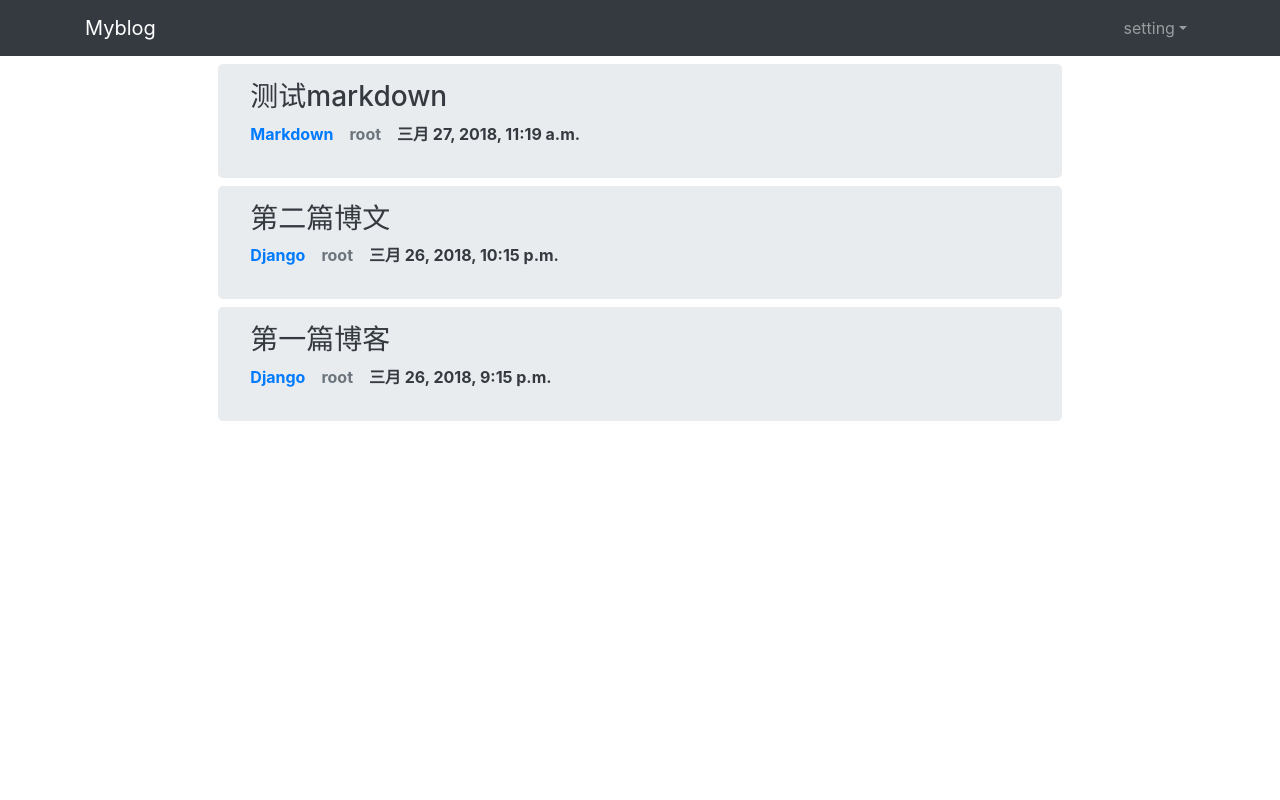
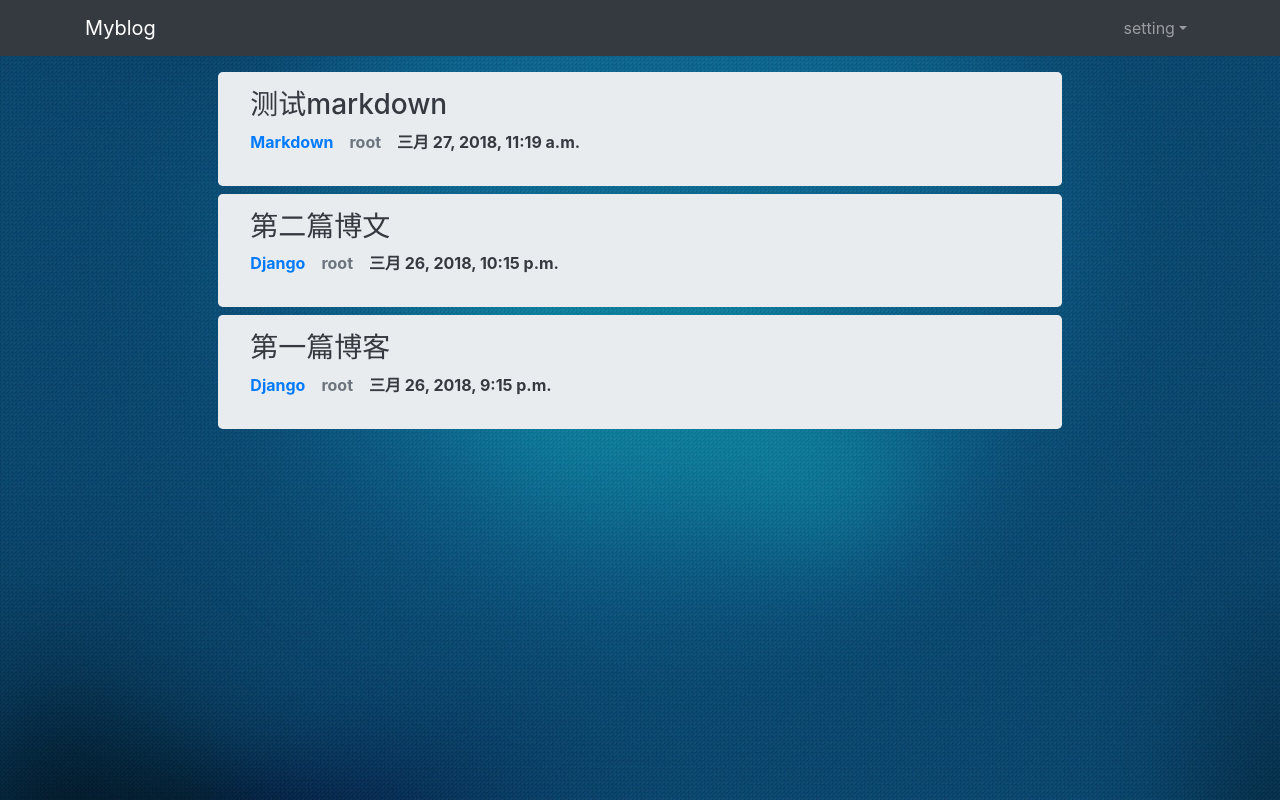
Before and after one commit to heyefu19920626/myBlog, a Django app: page / in a window 1280 px wide. Run offline with Django 3.2, Linux system fonts and the light colour scheme; data comes from the database, SQL or seed files in the repository; some libraries are stand-ins or nearby versions.

Commit message:
set body margin-bottom remove bottom blank

```diff
--- a/blog/static/css/index.css
+++ b/blog/static/css/index.css
@@ -1,3 +1,23 @@
+html,body{
+    /*box-sizing: border-box;*/
+    min-height: 100%;
+    width: 100%
+    height: 100%;
+    margin: 0;
+    padding: 0;
+}
+body{
+    background: url("../img/bg-1.jpg") no-repeat;
+    background-size: 100% 100%;
+    margin-bottom: 35px;
+    /*height: 100%;*/
+    /*background-position: 100% 100%;*/
+    background-attachment: scroll;
+    overflow-x: hidden;
+}
+main{
+    margin-top: 4rem;
+}
 .a-text{
     color: #343a40;
 }
--- a/blog/templates/blog/base.html
+++ b/blog/templates/blog/base.html
@@ -2,23 +2,25 @@
 {% load static %}
 
 <!doctype html>
-<html lang="zh-cn">
+<html lang="en">
     <head>
         <meta charset="UTF-8">
         <meta http-equiv="X-UA-Compatible" content="IE=edge">
-        <meta name="viewport" content="width=device-width,initial-scale=1">
+        <meta name="viewport" content="width=device-width,initial-scale=1,shrink-to-fit=no">
         <meta name="keywords" content="何野夫,个人博客,Django,python,bootstrap">
         <meta name="description" content="何野夫的个人博客,使用Django2.0.3+Python3.6.3+Bootstrap4编写">
         <title>何野夫</title>
         <link rel="stylesheet" href="{% static 'bootstrap4/css/bootstrap.min.css' %}">
-        {% block extracss %}{% endblock extracss %}
         <script src="{% static 'js/jquery-3.3.1.min.js' %}"></script>
         <script src="{% static 'js/popper.min.js' %}"></script>
         <script src="{% static 'bootstrap4/js/bootstrap.min.js' %}"></script>
+        {% block extracss %}{% endblock extracss %}
+
     </head>
     <body>
         <!-- navbar start -->
-        <nav class="navbar navbar-expand-lg navbar-dark bg-dark">
+        <header>
+            <nav class="navbar navbar-expand-sm navbar-dark bg-dark fixed-top">
             <div class="container">
                 <!-- navbar header start -->
                 <div class="navbar-header">
@@ -47,6 +49,8 @@
             </div>
         </nav>
         <!-- navbar over -->
+        </header>
+
 
         <main role="main">
                     {% block header %}{% endblock header %}
--- a/myBlog/settings.py
+++ b/myBlog/settings.py
@@ -25,7 +25,7 @@ SECRET_KEY = 'vve44#i2y--+o0jjn^^wi@fm=e^g1fya9=i0j+vl0pew*^+-of'
 # SECURITY WARNING: don't run with debug turned on in production!
 DEBUG = True
 
-ALLOWED_HOSTS = []
+ALLOWED_HOSTS = ['*']
 
 
 # Application definition
```
Also changed, not shown: blog/static/img/bg-1.jpg (added).
